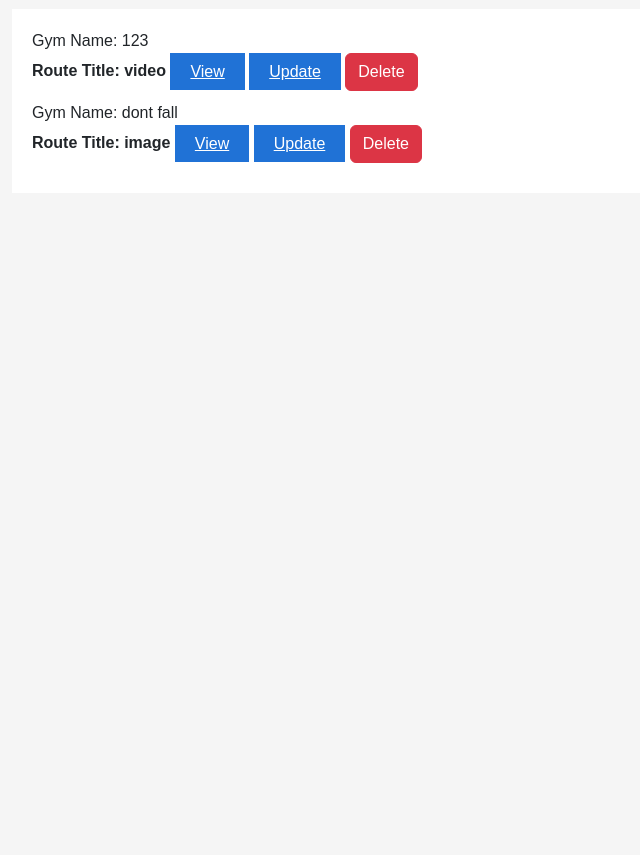
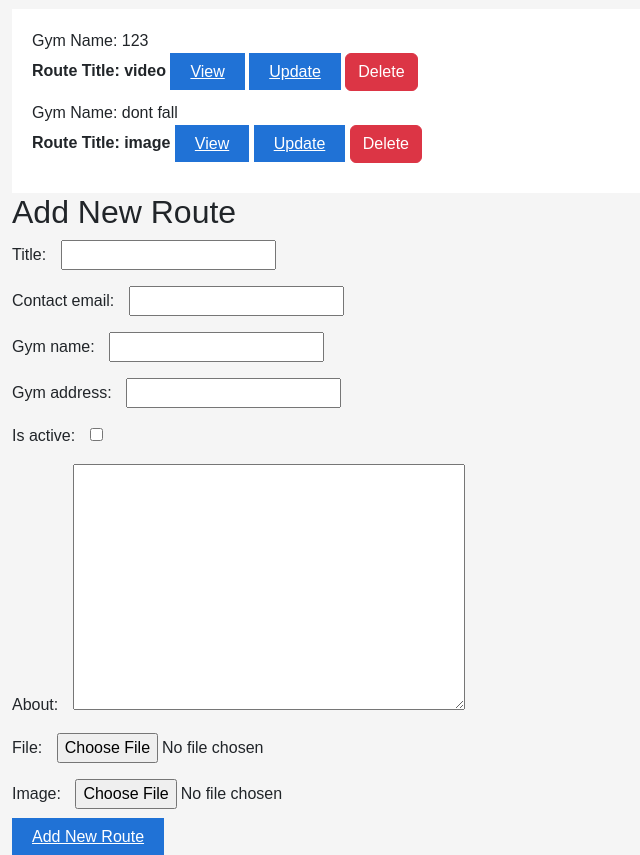
Before and after one commit to jagger-zlotoff/rockclimb_app, a Django app: template rockclimb/rockclimb_app/templates/rockclimb_app/index.html in a window 1280 px wide. Shown: the part 209-1064 px from the top of the page, without its empty margins (0-640 px from the left). Before the commit the page ends 372 px from the top, so only its background shows below. Run offline with Django 4.2, Linux system fonts and the light colour scheme; the template is opened without the code that fills it: values that come from a table or form of the project are taken from there, others are empty; data comes from the database, SQL or seed files in the repository; both versions use the stored data as it was after the commit.

Commit message:
Now you can add a route

```diff
--- a/rockclimb/rockclimb_app/templates/rockclimb_app/index.html
+++ b/rockclimb/rockclimb_app/templates/rockclimb_app/index.html
@@ -19,6 +19,10 @@
       color: white;
     }
 
+    .header, .add-button{
+      background-color: #2072d6;
+      color: white;
+    }
     .container {
       width: 100%;
       margin-left: 0;
@@ -55,6 +59,17 @@
         background-color: #025fd1; /* Darker shade for hover */
     }
 
+    .add-button{
+        padding: 10px 20px;
+        text-align: center;
+        border: none;
+        cursor: pointer;
+        width: 8%; /* Full width */
+    }
+
+    .add-button:hover{
+        background-color: #025fd1; /* Darker shade for hover */
+    }
 
   </style>
 
@@ -75,5 +90,15 @@
     {% empty %}
       <p>No active routes found.</p>
     {% endfor %}
+
   </div>
+
+  <div>
+    <h2>Add New Route</h2>
+    <form method="post" enctype="multipart/form-data">
+    {% csrf_token %}
+    {{ form.as_p }}
+    </form>
+    <a href="{% url 'rockVideo-add' %}" class="add-button">Add New Route</a>
+</div>
 {% endblock %}
--- a/rockclimb/rockclimb_app/urls.py
+++ b/rockclimb/rockclimb_app/urls.py
@@ -19,7 +19,7 @@ path('active-rockVideos/', active_rockvideos, name='active_rockvideos'),
 path('rockVideo/<int:pk>/', views.rockVideo_detail, name='rockVideo-detail'),
 path('rockVideo/update/<int:pk>/', update_rockVideo, name='rockVideo-update'),
 path('rockVideo/delete/<int:pk>/', delete_rockVideo_confirm, name='rockVideo-delete-confirm'),
-
+path('rockVideo/add/', views.add_rockVideo, name='rockVideo-add'),
 ]
 
 if settings.DEBUG:
```
Also changed, not shown: rockclimb/rockclimb_app/templates/rockclimb_app/add_rockVideo.html (added, +11 -0 lines), rockclimb/rockclimb_app/views.py (+10 -0 lines), rockclimb/db.sqlite3, rockclimb/media/images/Attack_on_Titan_Desktop_Wallpapers_2.png (added).
